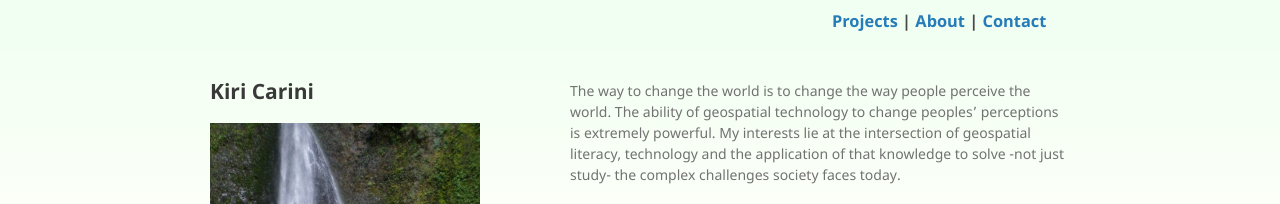
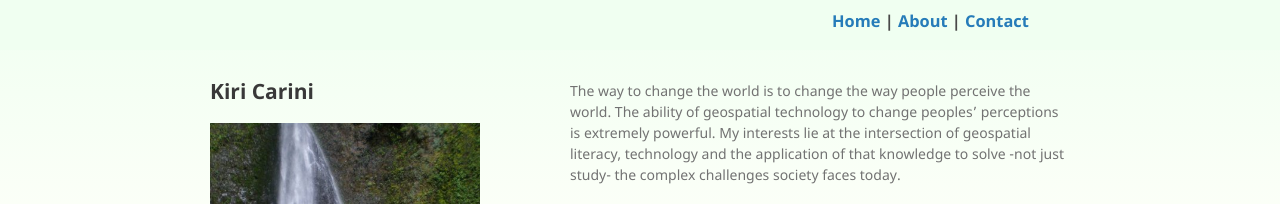
Before and after one commit to kcarini/kcarini.github.io, a Jekyll site: the page built from index.md, in a window 1280 px wide. Shown: the top 204 px of the page. Built offline with Jekyll 4.4.1, drawn with Linux system fonts in a browser that asks for light colours; nearby versions of some CDN libraries.

Commit message:
Update head-custom.html

```diff
--- a/_includes/head-custom.html
+++ b/_includes/head-custom.html
@@ -36,7 +36,7 @@
     <div class="fixed-header">
         <div class="container">
             <nav>
-              <h3> <a href="/">Projects</a>
+              <h3> <a href="/">Home</a>
               |
               <a href="/about.html">About</a>
               |
```
